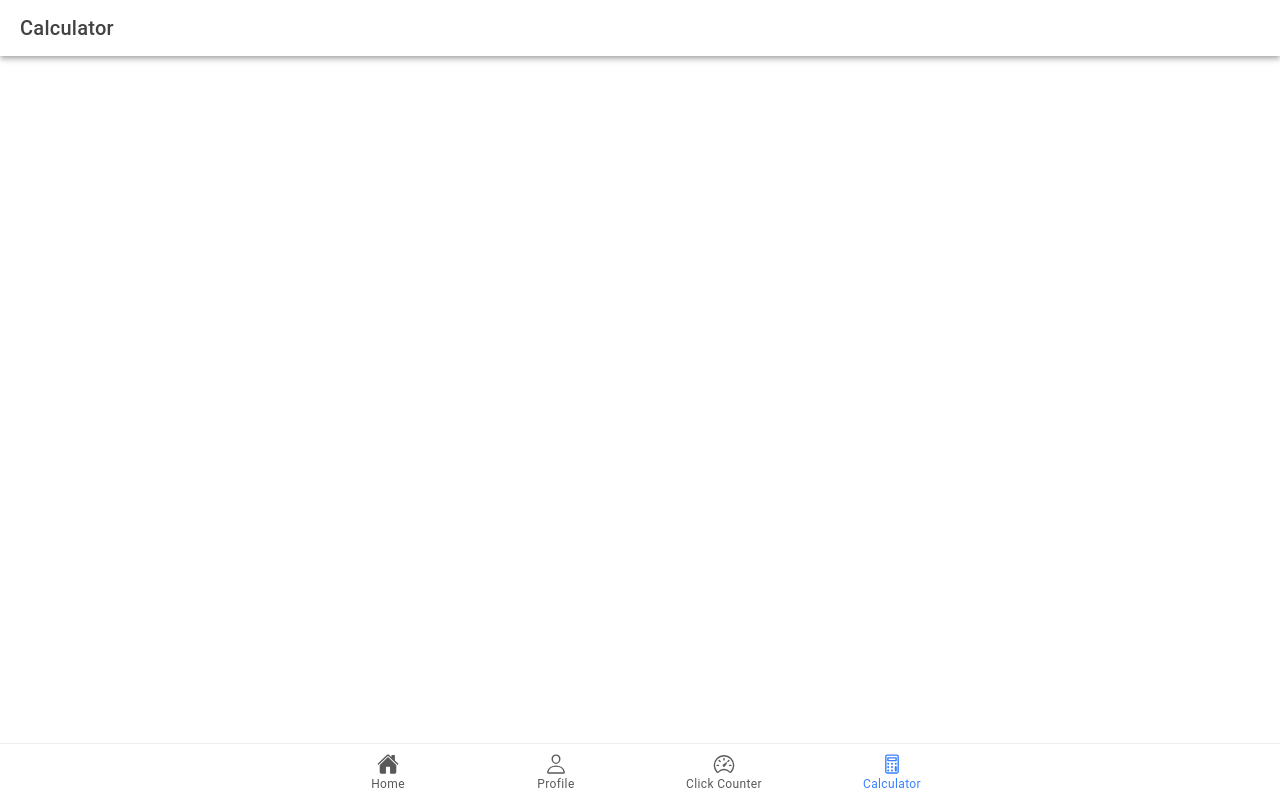
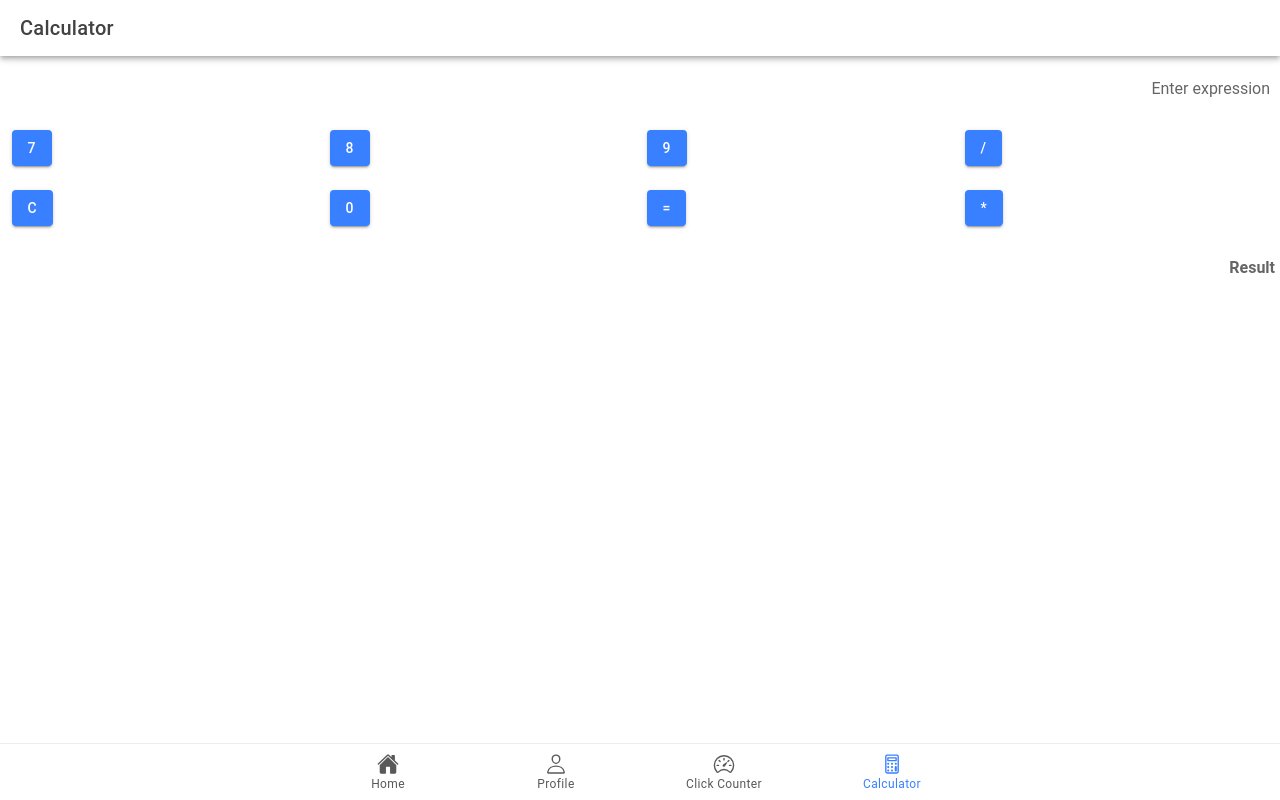
Before and after one commit to Jkmanait/ion-t-manait, a React (Vite) app: page /tab3 in a window 1280 px wide. Built offline with nearby package versions, Linux system fonts and the light colour scheme.

Commit message:
added calculator code in tab3.tsx

```diff
--- a/src/pages/Tab3.tsx
+++ b/src/pages/Tab3.tsx
@@ -1,8 +1,26 @@
-import { IonContent, IonHeader, IonPage, IonTitle, IonToolbar } from '@ionic/react';
-import ExploreContainer from '../components/ExploreContainer';
+import React, { useState } from 'react';
+import { IonContent, IonHeader, IonPage, IonTitle, IonToolbar, IonButton, IonGrid, IonRow, IonCol, IonInput } from '@ionic/react';
 import './Tab3.css';
 
 const Tab3: React.FC = () => {
+  const [input, setInput] = useState('');
+  const [result, setResult] = useState('');
+
+  const handleClick = (value: string) => {
+    if (value === '=') {
+      try {
+        setResult(eval(input).toString());
+      } catch (error) {
+        setResult('Error');
+      }
+    } else if (value === 'C') {
+      setInput('');
+      setResult('');
+    } else {
+      setInput(input + value);
+    }
+  };
+
   return (
     <IonPage>
       <IonHeader>
@@ -16,7 +34,57 @@ const Tab3: React.FC = () => {
             <IonTitle size="large">Calculator</IonTitle>
           </IonToolbar>
         </IonHeader>
-
+        <IonGrid>
+          <IonRow>
+            <IonCol size="12">
+              <IonInput
+                value={input}
+                placeholder="Enter expression"
+                readonly
+                style={{ textAlign: 'right' }}
+              ></IonInput>
+            </IonCol>
+          </IonRow>
+          <IonRow>
+            <IonCol size="3">
+              <IonButton onClick={() => handleClick('7')}>7</IonButton>
+            </IonCol>
+            <IonCol size="3">
+              <IonButton onClick={() => handleClick('8')}>8</IonButton>
+            </IonCol>
+            <IonCol size="3">
+              <IonButton onClick={() => handleClick('9')}>9</IonButton>
+            </IonCol>
+            <IonCol size="3">
+              <IonButton onClick={() => handleClick('/')}>/</IonButton>
+            </IonCol>
+          </IonRow>
+          {/* Add other rows of buttons here */}
+          <IonRow>
+            <IonCol size="3">
+              <IonButton onClick={() => handleClick('C')}>C</IonButton>
+            </IonCol>
+            <IonCol size="3">
+              <IonButton onClick={() => handleClick('0')}>0</IonButton>
+            </IonCol>
+            <IonCol size="3">
+              <IonButton onClick={() => handleClick('=')}>=</IonButton>
+            </IonCol>
+            <IonCol size="3">
+              <IonButton onClick={() => handleClick('*')}>*</IonButton>
+            </IonCol>
+          </IonRow>
+        </IonGrid>
+        <IonRow>
+          <IonCol size="12">
+            <IonInput
+              value={result}
+              placeholder="Result"
+              readonly
+              style={{ textAlign: 'right', fontWeight: 'bold' }}
+            ></IonInput>
+          </IonCol>
+        </IonRow>
       </IonContent>
     </IonPage>
   );
```
